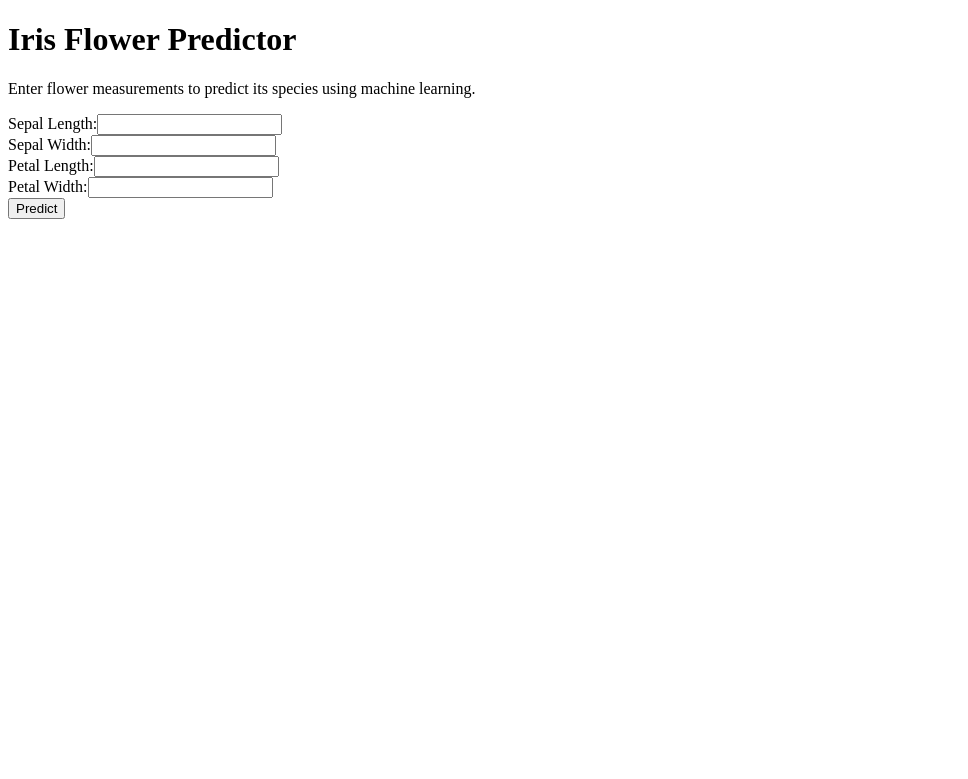
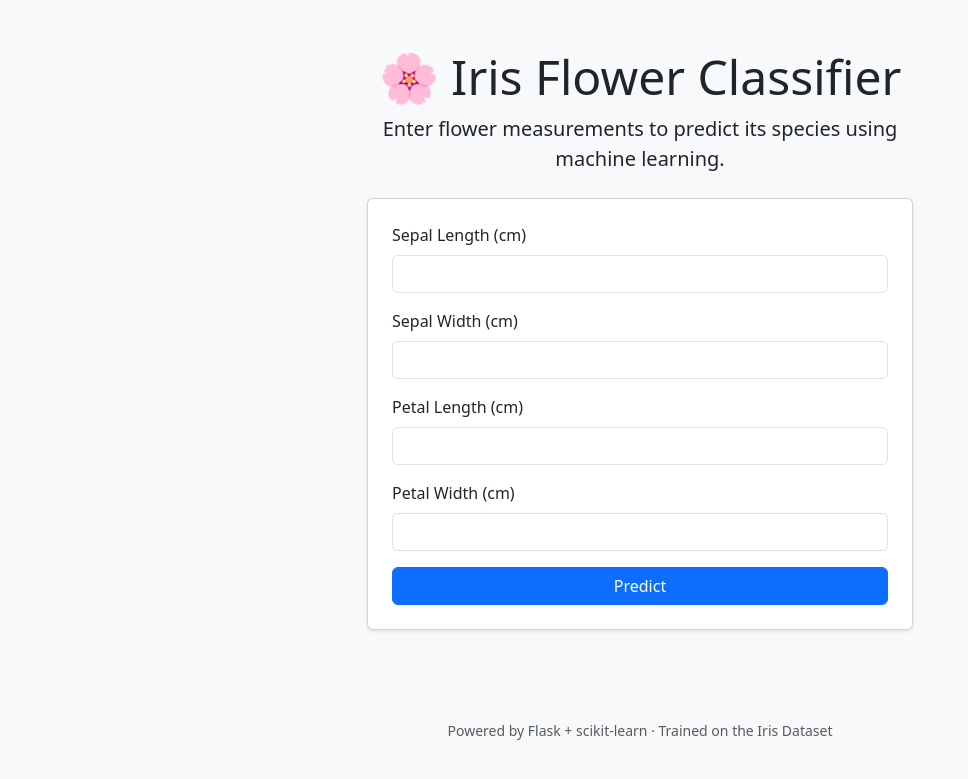
Before and after one commit to guired513/iris-classifier, a Flask app: page / in a window 1280 px wide. Shown: the top 779 px of the page, without its empty margins (0-968 px from the left). Run offline with Flask 3, Linux system fonts and the light colour scheme; parts of the project's set-up code (start-up, migrations or seed data) failed here and were passed over.

Commit message:
Enhance Iris Classifier UI with improved layout and detailed prediction results

```diff
--- a/static/main.js
+++ b/static/main.js
@@ -26,14 +26,30 @@ document.addEventListener("DOMContentLoaded", function () {
         const result = await response.json();
 
         const labelMap = {
-          0: "Iris Setosa 🌸",
-          1: "Iris Versicolor 🌼",
-          2: "Iris Virginica 🌺"
+          0: {
+            name: "Iris Setosa 🌸",
+            description: "A small and delicate flower with light colors.",
+          },
+          1: {
+            name: "Iris Versicolor 🌼",
+            description: "A mid-sized flower with vibrant bluish-purple petals.",
+          },
+          2: {
+            name: "Iris Virginica 🌺",
+            description: "A large flower with deep violet-blue tones.",
+          },
         };
 
-        resultDiv.innerHTML = `<h2>Prediction: ${labelMap[result.prediction]}</h2>`;
+        const label = labelMap[result.prediction];
+
+        resultDiv.innerHTML = `
+          <div class="card shadow-sm p-3">
+            <h3 class="text-success">${label.name}</h3>
+            <p class="mb-0">${label.description}</p>
+          </div>
+        `;
       } catch (err) {
-        resultDiv.innerHTML = `<p>Error: ${err.message}</p>`;
+        resultDiv.innerHTML = `<div class="alert alert-danger">Error: ${err.message}</div>`;
       }
     });
   });
--- a/templates/index.html
+++ b/templates/index.html
@@ -1,22 +1,53 @@
 <!DOCTYPE html>
 <html lang="en">
 <head>
-  <meta charset="UTF-8">
+  <meta charset="UTF-8" />
+  <meta name="viewport" content="width=device-width, initial-scale=1" />
   <title>Iris Classifier</title>
+  <link href="https://cdn.jsdelivr.net/npm/bootstrap@5.3.3/dist/css/bootstrap.min.css" rel="stylesheet">
 </head>
-<body>
-  <h1>Iris Flower Predictor</h1>
-  <p>Enter flower measurements to predict its species using machine learning.</p>
+<body class="bg-light">
 
-  <form id="iris-form">
-    <label>Sepal Length:</label><input type="number" step="any" id="sepal_length" required><br>
-    <label>Sepal Width:</label><input type="number" step="any" id="sepal_width" required><br>
-    <label>Petal Length:</label><input type="number" step="any" id="petal_length" required><br>
-    <label>Petal Width:</label><input type="number" step="any" id="petal_width" required><br>
-    <button type="submit">Predict</button>
-  </form>
+  <div class="container py-5">
+    <div class="row justify-content-center">
+      <div class="col-lg-6">
 
-  <div id="result"></div>
+        <div class="text-center mb-4">
+          <h1 class="display-5">🌸 Iris Flower Classifier</h1>
+          <p class="lead">Enter flower measurements to predict its species using machine learning.</p>
+        </div>
+
+        <form id="iris-form" class="card p-4 shadow-sm bg-white">
+          <div class="mb-3">
+            <label class="form-label">Sepal Length (cm)</label>
+            <input type="number" class="form-control" id="sepal_length" step="any" required>
+          </div>
+          <div class="mb-3">
+            <label class="form-label">Sepal Width (cm)</label>
+            <input type="number" class="form-control" id="sepal_width" step="any" required>
+          </div>
+          <div class="mb-3">
+            <label class="form-label">Petal Length (cm)</label>
+            <input type="number" class="form-control" id="petal_length" step="any" required>
+          </div>
+          <div class="mb-3">
+            <label class="form-label">Petal Width (cm)</label>
+            <input type="number" class="form-control" id="petal_width" step="any" required>
+          </div>
+          <div class="d-grid">
+            <button type="submit" class="btn btn-primary">Predict</button>
+          </div>
+        </form>
+
+        <div id="result" class="mt-4 text-center"></div>
+
+      </div>
+    </div>
+  </div>
+
+  <footer class="text-center text-muted py-3">
+    <small>Powered by Flask + scikit-learn · Trained on the Iris Dataset</small>
+  </footer>
 
   <script src="/static/main.js"></script>
 </body>
```
